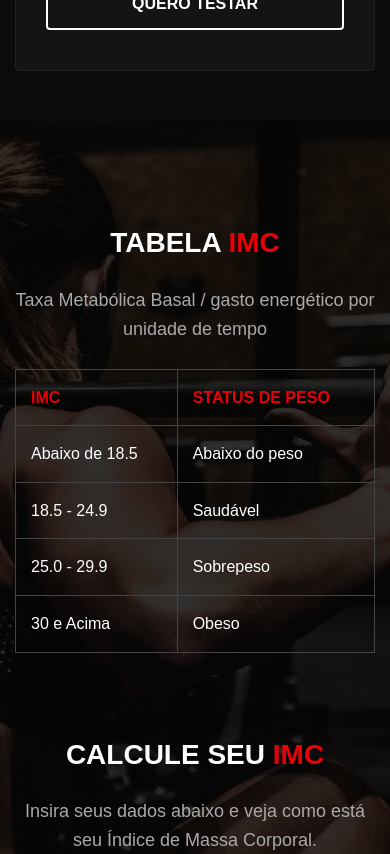
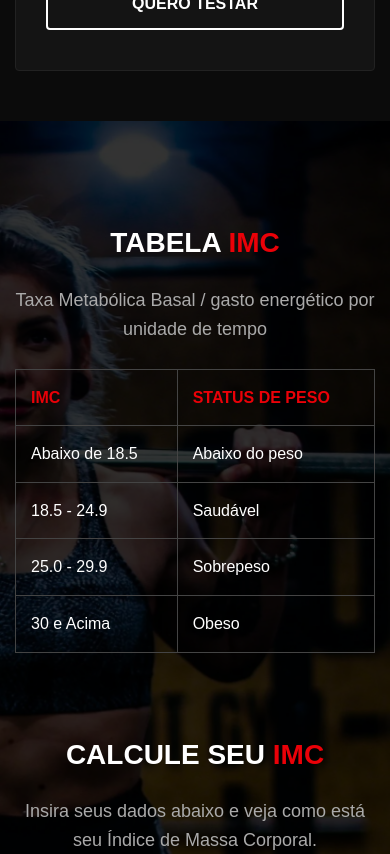
Before and after one commit to takoa-gym-prospects1/12-prospect-academia-dinamica2-campinas-sp, a React (Vite) app: page / in a window 390 px wide. Shown: the part 5320-6174 px from the top of the page. Built offline with nearby package versions, Linux system fonts and the light colour scheme.

Commit message:
feat: add BMI calculator, Schedule, and Testimonial components along with content configuration and a mobile background image.

```diff
--- a/src/components/home/BMI.tsx
+++ b/src/components/home/BMI.tsx
@@ -3,13 +3,20 @@ import styled from 'styled-components';
 import { Content } from '../../content/Content';
 
 // Styled Components
-const Section = styled.section<{ $bgImage: string }>`
+const Section = styled.section<{ $bgImage: string; $mobileBgImage?: string }>`
     padding: 100px 0;
     background-image: url(${props => props.$bgImage});
     background-size: cover;
     background-position: center;
+    background-repeat: no-repeat;
     position: relative;
     background-attachment: fixed;
+
+    @media (max-width: 768px) {
+        background-attachment: scroll;
+        background-image: ${props => props.$mobileBgImage ? `url(${props.$mobileBgImage})` : `url(${props.$bgImage})`};
+        background-position: center top;
+    }
 `;
 
 const Overlay = styled.div`
@@ -18,6 +25,16 @@ const Overlay = styled.div`
     left: 0;
     width: 100%;
     height: 100%;
+    /*
+     * AJUSTE DO OVERLAY (Camada escura sobre a imagem de fundo)
+     *
+     * Para ajustar a intensidade do escurecimento, altere o último número do rgba:
+     * - rgba(0, 0, 0, 0.8) = 80% opaco (mais escuro)
+     * - rgba(0, 0, 0, 0.5) = 50% opaco (meio termo)
+     * - rgba(0, 0, 0, 0.3) = 30% opaco (mais claro, imagem mais visível)
+     *
+     * O valor vai de 0.0 (transparente/sem escurecimento) até 1.0 (preto sólido)
+     */
     background: rgba(0, 0, 0, 0.8);
     z-index: 1;
 `;
@@ -250,7 +267,7 @@ const BMI: React.FC = () => {
     const [status, setStatus] = useState<string>('');
 
     const { contact } = Content;
-    const { backgroundImage, tableTitle, formTitle, description, resultTitle, resultText, buttonText } = Content.bmi;
+    const { backgroundImage, mobileBackgroundImage, tableTitle, formTitle, description, resultTitle, resultText, buttonText } = Content.bmi;
 
     const calculateBMI = (e: React.FormEvent) => {
         e.preventDefault();
@@ -274,7 +291,7 @@ const BMI: React.FC = () => {
     };
 
     return (
-        <Section $bgImage={backgroundImage} id="bmi">
+        <Section $bgImage={backgroundImage} $mobileBgImage={mobileBackgroundImage} id="bmi">
             <Overlay />
             <Container>
                 <ContentWrapper>
--- a/src/components/home/Schedule.tsx
+++ b/src/components/home/Schedule.tsx
@@ -9,6 +9,10 @@ const Section = styled.section<{ $bgImage: string }>`
     background-size: cover;
     background-position: center;
     background-attachment: fixed;
+
+    @media (max-width: 768px) {
+        background-attachment: scroll;
+    }
     position: relative;
 `;
 
--- a/src/components/home/Testimonial.tsx
+++ b/src/components/home/Testimonial.tsx
@@ -12,6 +12,10 @@ const Section = styled.section<{ $bgImage: string }>`
     background-position: center;
     position: relative;
     background-attachment: fixed;
+
+    @media (max-width: 768px) {
+        background-attachment: scroll;
+    }
 `;
 
 const Overlay = styled.div`
--- a/src/content/Content.ts
+++ b/src/content/Content.ts
@@ -45,6 +45,10 @@ const AssetImages = {
         background: {
             src: "/images/bmi-bg.webp",
             dim: "1920x1080 (Ou recorte lateral) - Foco no lado direito"
+        },
+        mobileBackground: {
+            src: "/images/bmi-bg-mobile.webp",
+            dim: "750x1600+ (Retrato Longo) - A seção é muito alta no mobile, use uma imagem alongada."
         }
     },
 
@@ -282,6 +286,7 @@ export const Content = {
     bmi: {
         enabled: true,
         backgroundImage: AssetImages.bmi.background.src,
+        mobileBackgroundImage: AssetImages.bmi.mobileBackground.src, // Altere para a imagem mobile desejada
         tableTitle: {
             line1: "Tabela",
             highlight: "IMC"
```
Also changed, not shown: public/images/bmi-bg-mobile.webp (added).
